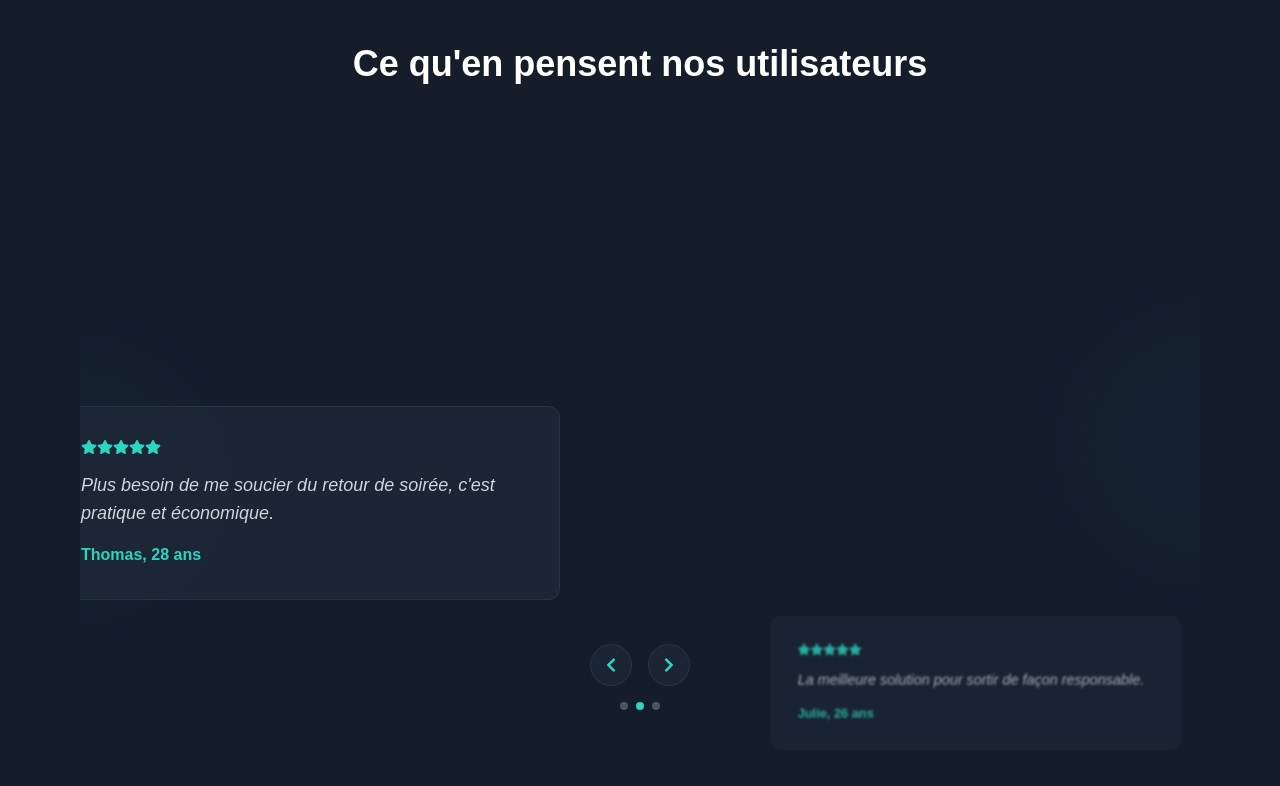
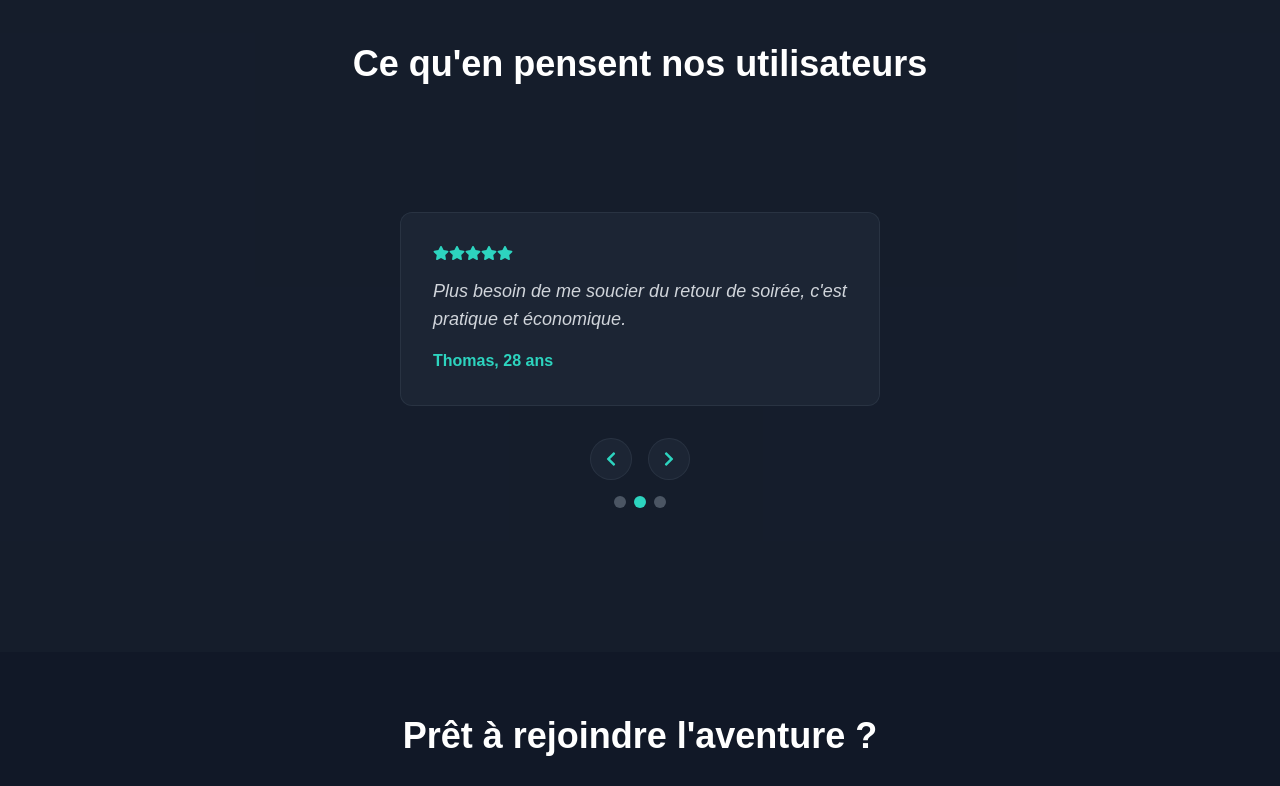
Before and after one commit to DreamsEvz/orgatagova, a Next.js app: page / in a window 1280 px wide. Shown: the part 2000-2786 px from the top of the page. Built offline with nearby package versions, Linux system fonts and the light colour scheme.

Commit message:
fix: header style

```diff
--- a/src/components/carpool/CarpoolHeader.tsx
+++ b/src/components/carpool/CarpoolHeader.tsx
@@ -35,20 +35,27 @@ export default function CarpoolHeader() {
   return (
     <>
       {/* Desktop Header */}
-      <header className="hidden sm:flex items-center gap-6 p-4 sm:p-6 bg-gray-800/75 text-white shadow-md border-b border-gray-700">
-        <nav className="flex items-center gap-4 sm:gap-6">
+      <header className="hidden sm:flex items-center gap-6 p-4 sm:p-6 bg-gray-900/90 backdrop-blur-xl text-white shadow-2xl border-b border-white/10">
+        <nav className="flex items-center gap-3">
           {navigationItems.map((item) => (
             <Link key={item.href} href={item.href} className="block">
               <Button
                 variant="ghost"
-                className={`flex items-center px-4 py-2 text-sm font-medium transition-all duration-200 rounded-lg
+                className={`group relative flex items-center px-5 py-3 text-sm font-medium transition-all duration-200 rounded-xl backdrop-blur-sm border shadow-sm focus:outline-none focus-visible:ring-2 focus-visible:ring-teal-400/30
                   ${pathname === item.href
-                    ? "text-teal-300 border-b-2 border-teal-400 hover:text-teal-200"
-                    : "text-teal-400 hover:text-teal-300 hover:bg-teal-400/10"
+                    ? "text-white bg-teal-500/10 border-teal-400/20 hover:text-gray-100 hover:bg-teal-500/12 hover:border-teal-400/25 active:scale-95"
+                    : "text-gray-300 bg-transparent border-white/8"
                   }`}
               >
-                {item.icon}
-                <span className="ml-2">{item.desktopLabel}</span>
+                <span className={`transition-transform duration-200 ${pathname === item.href ? 'text-teal-300' : 'group-hover:scale-110'}`}>
+                  {item.icon}
+                </span>
+                <span className="ml-3 relative">
+                  {item.desktopLabel}
+                  {pathname === item.href && (
+                    <span className="absolute -bottom-1 left-0 right-0 h-0.5 bg-gradient-to-r from-teal-400 to-cyan-400 rounded-full"></span>
+                  )}
+                </span>
               </Button>
             </Link>
           ))}
@@ -58,9 +65,9 @@ export default function CarpoolHeader() {
           <Button
             onClick={() => signOut({ redirectTo: "/" })}
             variant="ghost"
-            className="flex items-center px-4 py-2 text-sm font-medium text-teal-400 hover:bg-teal-400/10 hover:text-teal-300 transition-all duration-200 rounded-lg"
+            className="group relative flex items-center px-5 py-3 text-sm font-medium text-gray-300 bg-transparent backdrop-blur-sm border border-white/8 hover:text-gray-200 hover:bg-red-500/3 hover:border-red-400/10 transition-all duration-200 rounded-xl shadow-sm active:scale-95 focus:outline-none focus-visible:ring-2 focus-visible:ring-red-400/30"
           >
-            <FaCog className="mr-2 h-4 w-4" />
+            <FaCog className="mr-3 h-4 w-4 transition-transform duration-200 group-hover:rotate-90" />
             Se déconnecter
           </Button>
         </div>
--- a/src/components/landing/AnimatedTestimonials.tsx
+++ b/src/components/landing/AnimatedTestimonials.tsx
@@ -1,6 +1,5 @@
 "use client";
 
-import { motion, useAnimation } from "framer-motion";
 import { FaStar, FaChevronLeft, FaChevronRight } from "react-icons/fa";
 import { useState, useEffect } from "react";
 
@@ -10,44 +9,11 @@ interface TestimonialProps {
   rating: number;
 }
 
-function TestimonialCard({ text, author, rating, index, activeIndex, totalItems }: TestimonialProps & { index: number; activeIndex: number; totalItems: number }) {
-  // Calculate the position and scale based on distance from active index
-  const position = ((index - activeIndex + totalItems) % totalItems);
-  const isActive = position === 0;
-
-  // Calculate transform values for carousel effect
-  let xPosition = position * 60 - 30; // percentage
-
-  // Adjust position for mobile
-  if (typeof window !== 'undefined' && window.innerWidth < 768) {
-    xPosition = position * 100;
-  }
-
-  let scale = position === 0 ? 1 : 0.8;
-  let zIndex = totalItems - Math.abs(position);
-  let opacity = 1 - (Math.abs(position) * 0.2);
-
+function TestimonialCard({ text, author, rating }: TestimonialProps) {
   return (
-    <motion.div
-      className="absolute top-0 left-0 w-full md:w-auto md:relative"
-      animate={{
-        x: `${xPosition}%`,
-        scale,
-        zIndex,
-        opacity
-      }}
-      transition={{ duration: 0.5 }}
-      style={{
-        filter: isActive ? 'none' : 'blur(1px)',
-        pointerEvents: isActive ? 'auto' : 'none'
-      }}
-    >
-      <div className="mx-auto max-w-lg px-4 md:px-0">
-        <motion.div
-          className="p-6 md:p-8 rounded-xl bg-gray-800/80 backdrop-blur-sm border border-gray-700/50"
-          whileHover={isActive ? { scale: 1.02 } : {}}
-          transition={{ duration: 0.2 }}
-        >
+    <div className="w-full flex-shrink-0">
+      <div className="mx-auto max-w-lg px-4">
+        <div className="p-6 md:p-8 rounded-xl bg-gray-800/80 backdrop-blur-sm border border-gray-700/50">
           <div className="flex text-teal-400 mb-4">
             {[...Array(rating)].map((_, i) => (
               <FaStar key={i} />
@@ -55,15 +21,14 @@ function TestimonialCard({ text, author, rating, index, activeIndex, totalItems
           </div>
           <p className="text-gray-300 italic mb-4 text-lg">{text}</p>
           <p className="text-teal-400 font-semibold">{author}</p>
-        </motion.div>
         </div>
-    </motion.div>
+      </div>
+    </div>
   );
 }
 
 export function AnimatedTestimonials({ testimonials }: { testimonials: TestimonialProps[] }) {
   const [activeIndex, setActiveIndex] = useState(0);
-  const controls = useAnimation();
 
   const next = () => {
     setActiveIndex((current) => (current + 1) % testimonials.length);
@@ -81,52 +46,46 @@ export function AnimatedTestimonials({ testimonials }: { testimonials: Testimoni
 
   return (
     <div className="relative py-12 md:py-20 overflow-hidden">
-      {/* Background decoration */}
-      <div className="absolute inset-0 overflow-hidden pointer-events-none opacity-50">
-        <div className="absolute top-1/3 left-0 w-32 h-32 md:w-64 md:h-64 bg-teal-500/5 rounded-full blur-2xl transform -translate-x-1/2" />
-        <div className="absolute bottom-1/3 right-0 w-32 h-32 md:w-64 md:h-64 bg-teal-500/5 rounded-full blur-2xl transform translate-x-1/2" />
-      </div>
-
       <div className="relative max-w-7xl mx-auto">
-        <div className="relative h-[300px] md:h-[400px]">
+        {/* Carousel container */}
+        <div className="relative overflow-hidden">
+          <div
+            className="flex transition-transform duration-500 ease-in-out"
+            style={{ transform: `translateX(-${activeIndex * 100}%)` }}
+          >
             {testimonials.map((testimonial, index) => (
               <TestimonialCard
                 key={index}
                 {...testimonial}
-              index={index}
-              activeIndex={activeIndex}
-              totalItems={testimonials.length}
               />
             ))}
           </div>
+        </div>
 
-        {/* Navigation buttons - Hide on mobile */}
-        <div className="hidden md:flex justify-center gap-4 mt-8">
-          <motion.button
-            className="p-3 rounded-full bg-gray-800/80 border border-gray-700/50 text-teal-400 hover:bg-gray-700/80"
-            whileHover={{ scale: 1.1 }}
-            whileTap={{ scale: 0.95 }}
+        {/* Navigation buttons */}
+        <div className="flex justify-center gap-4 mt-8">
+          <button
+            className="p-3 rounded-full bg-gray-800/80 border border-gray-700/50 text-teal-400 hover:bg-gray-700/80 transition-colors"
             onClick={prev}
           >
             <FaChevronLeft />
-          </motion.button>
-          <motion.button
-            className="p-3 rounded-full bg-gray-800/80 border border-gray-700/50 text-teal-400 hover:bg-gray-700/80"
-            whileHover={{ scale: 1.1 }}
-            whileTap={{ scale: 0.95 }}
+          </button>
+          <button
+            className="p-3 rounded-full bg-gray-800/80 border border-gray-700/50 text-teal-400 hover:bg-gray-700/80 transition-colors"
             onClick={next}
           >
             <FaChevronRight />
-          </motion.button>
+          </button>
         </div>
 
         {/* Dots indicator */}
         <div className="flex justify-center gap-2 mt-4">
           {testimonials.map((_, index) => (
-            <motion.button
+            <button
               key={index}
-              className={`w-2 h-2 rounded-full ${index === activeIndex ? 'bg-teal-400' : 'bg-gray-600'}`}
-              whileHover={{ scale: 1.2 }}
+              className={`w-3 h-3 rounded-full transition-colors ${
+                index === activeIndex ? 'bg-teal-400' : 'bg-gray-600 hover:bg-gray-500'
+              }`}
               onClick={() => setActiveIndex(index)}
             />
           ))}
```
Lines whose indentation alone changed are shown as unchanged.
